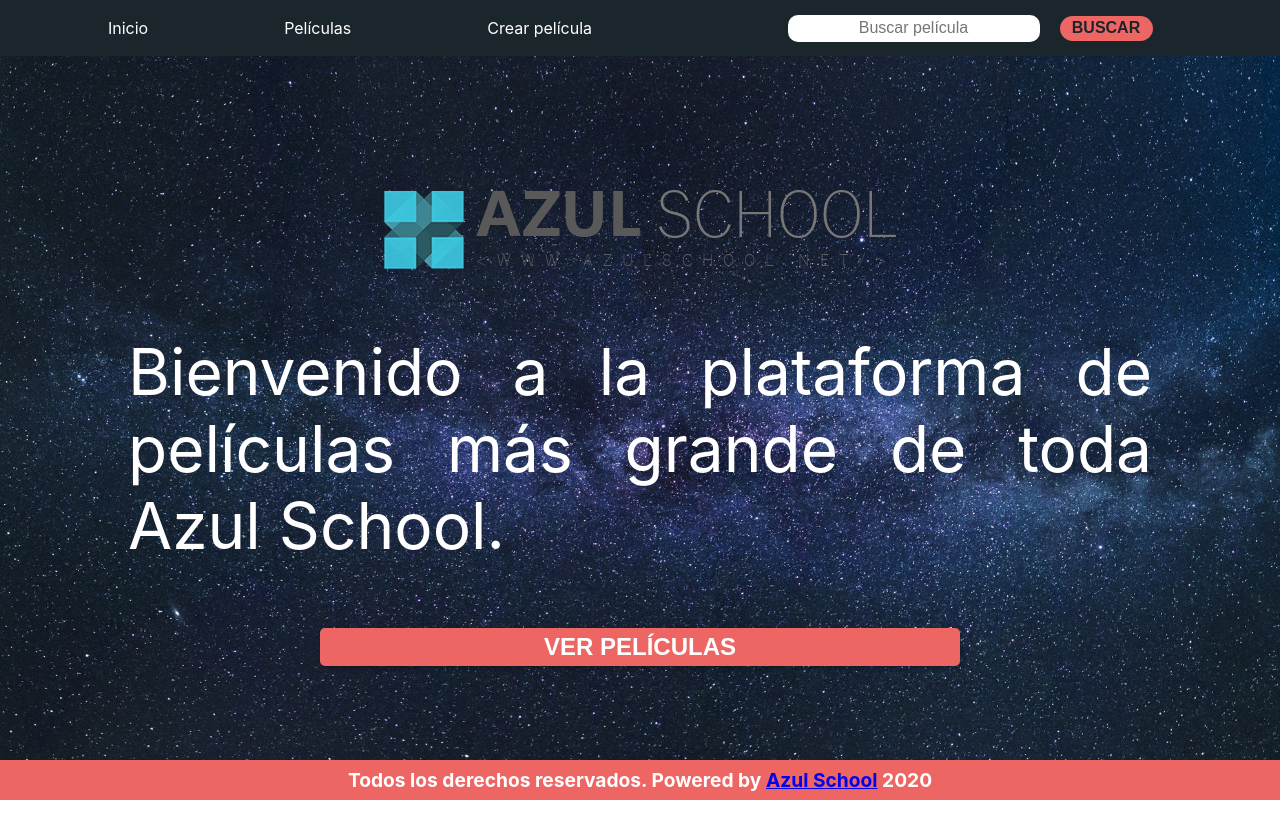
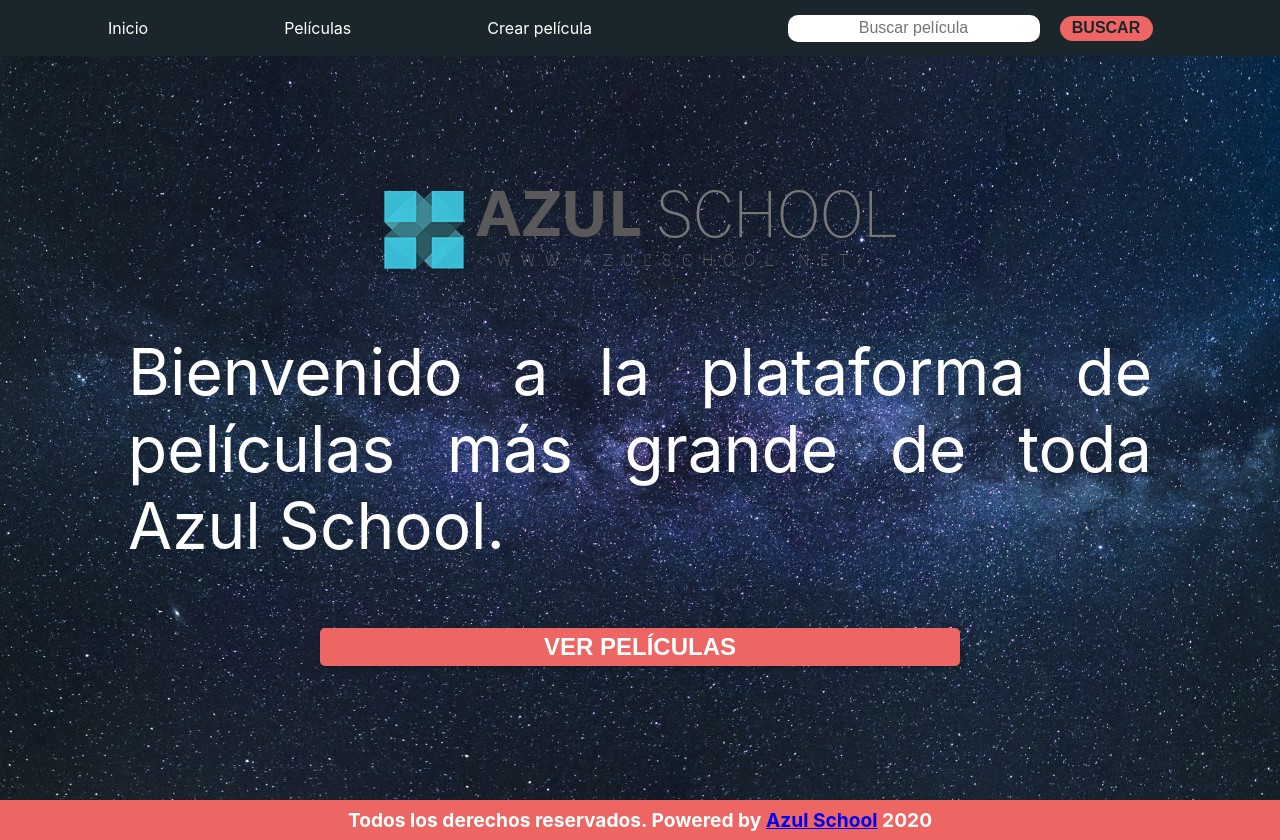
Before and after one commit to MartinMelo97/React-Azul-School-Movies-Frontend, a React (Create React App) app: page / in a window 1280 px wide. Before the commit the page ends 800 px from the top, so only its background shows below. Built offline with nearby package versions, Linux system fonts and the light colour scheme; no server answers.

Commit message:
Fixed height with flex

```diff
--- a/src/App.js
+++ b/src/App.js
@@ -3,6 +3,7 @@ import './App.scss';
 import Router from './routes';
 import { BrowserRouter } from 'react-router-dom';
 import { Header, Footer } from './components/common';
+import { ToastContainer } from 'react-toastify';
 function App() {
   return (
     <BrowserRouter>
@@ -11,6 +12,7 @@ function App() {
         <Router />
       </div>
       <Footer />
+      <ToastContainer />
     </BrowserRouter>
   );
 }
--- a/src/App.scss
+++ b/src/App.scss
@@ -1,7 +1,6 @@
 .main-container {
   width: 100%;
-  height: auto;
-  min-height: 93vh;
+  min-height: 88vh;
   display: flex;
   flex-direction: column;
   justify-content: center;
--- a/src/components/common/footer/index.scss
+++ b/src/components/common/footer/index.scss
@@ -11,9 +11,9 @@
     color: $white;
     font-size: 1.2em;
     font-weight: 700;
-    position: absolute;
-    bottom: 0;
-    left: 0;
-    right: 0;
+    // position: absolute;
+    // bottom: 0;
+    // left: 0;
+    // right: 0;
     text-align: center;
 }
--- a/src/components/movies/list/index.scss
+++ b/src/components/movies/list/index.scss
@@ -6,9 +6,9 @@
     justify-content: center;
     align-items: center;
 
-    &:last-child {
-        margin-bottom: 7vh;
-    }
+    // &:last-child {
+    //     margin-bottom: vh;
+    // }
 }
 
 .movie-card-container {
--- a/src/index.css
+++ b/src/index.css
@@ -14,4 +14,5 @@ code {
 
 .root {
   position: relative;
+  flex: 1;
 }
```
